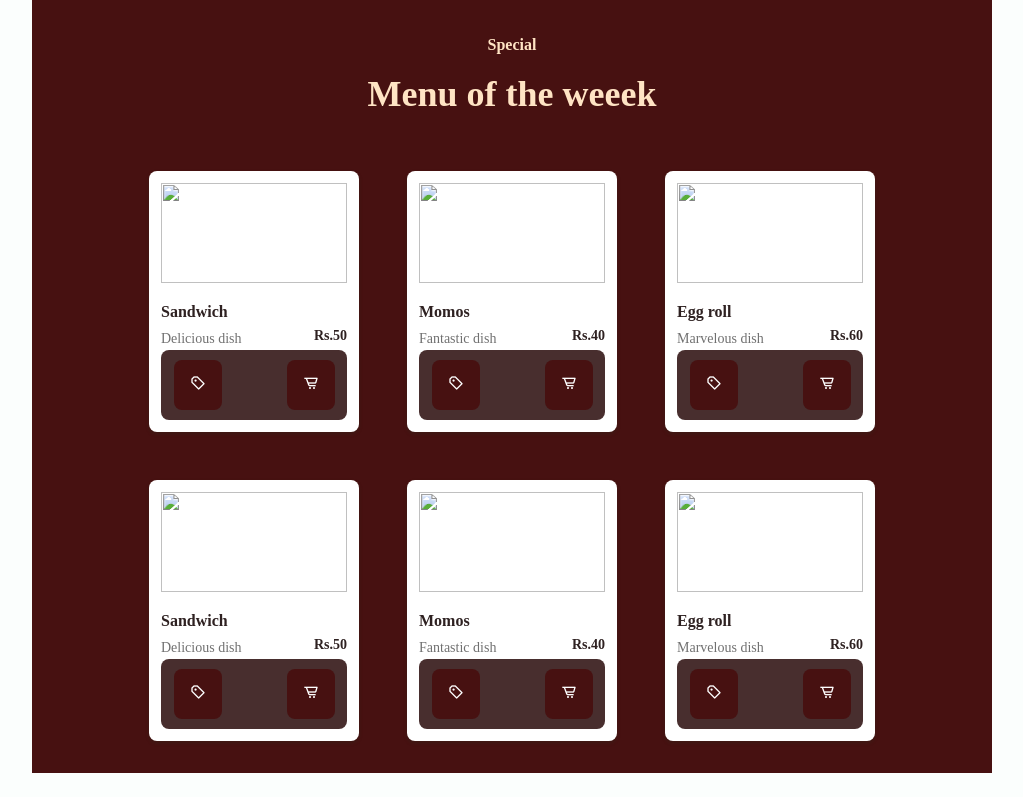
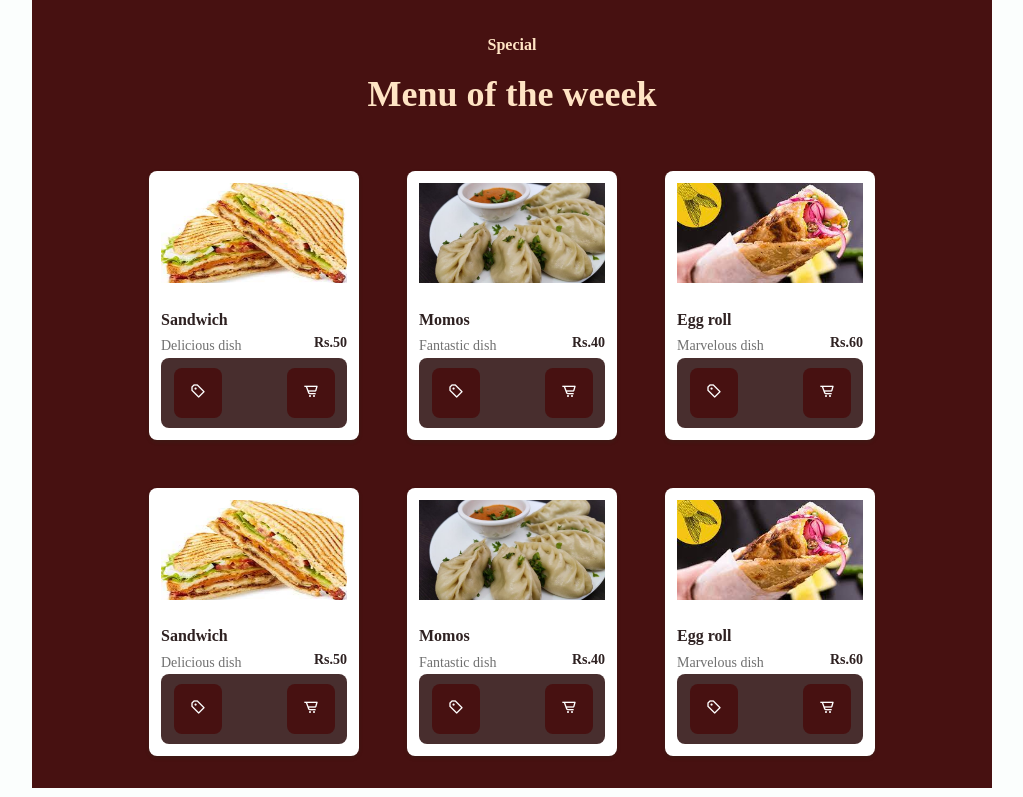
Before and after one commit to Jatinpathak28/food-delivery, a plain HTML site: page index.html in a window 1280 px wide. Shown: the part 2856-3653 px from the top of the page, without its empty margins (128-1151 px from the left). Drawn offline with nearby package versions, Linux system fonts and the light colour scheme.

Commit message:
Update index.html

```diff
--- a/index.html
+++ b/index.html
@@ -78,20 +78,20 @@
         <h2 class="section-title">Our amazing services</h2>
         <div class="services__contents  bd-grid">
             <div class="services__content">
-                <img src="images/dish.jpg" alt="" class="services__img" style="height: 100px;  width: 100px;">
+                <img src="dish.jpg" alt="" class="services__img" style="height: 100px;  width: 100px;">
 
                 <h3 class="services__title services__initial">Excellent food</h3>
                 <p class="services__description services__initial">We offer our clients excellent quality, services for many years, with the best and delicious food in the city.</p>
             </div>
             <div class="services__content">
-                <img src="images/dish1.jpg" alt="" class="services__img" style="height: 100px;  width: 100px;">
+                <img src="dish1.jpg" alt="" class="services__img" style="height: 100px;  width: 100px;">
 
                 <h3 class="services__title services__initial">Fast food</h3>
                 <p class="services__description services__initial">We offer our clients excellent quality, services for many years, with the best and delicious food in the city.</p>
             </div>
             <div class="services__content">
 
-                <img src="images/fast1.png" alt="" class="services__img" style="height: 100px;  width: 120px;">
+                <img src="fast1.png" alt="" class="services__img" style="height: 100px;  width: 120px;">
 
                 <h3 class="services__title services__initial">Delivery</h3>
                 <p class="services__description services__initial">We offer our clients excellent quality, services for many years, with the best and delicious food in the city.</p>
@@ -108,7 +108,7 @@
      <div class="menu__container bd-grid">
          <div class="menu-content">
             <div class="menu_inside">
-                <img src="images/sand.jpg" alt="" class="Menu__img">
+                <img src="sand.jpg" alt="" class="Menu__img">
                 <h3 class="menu__name">Sandwich</h3>
                 <span class="menu__detail">Delicious dish</span>
                 <span class="menu__preci">Rs.50</span>
@@ -124,7 +124,7 @@
         </div>
         <div class="menu-content">
             <div class="menu_inside">
-                <img src="images/momo.jpg" alt="" class="Menu__img">
+                <img src="momo.jpg" alt="" class="Menu__img">
                 <h3 class="menu__name">Momos</h3>
                 <span class="menu__detail">Fantastic dish</span>
                 <span class="menu__preci">Rs.40</span>
@@ -140,7 +140,7 @@
         </div>
         <div class="menu-content">
             <div class="menu_inside">
-                <img src="images/egg.jpg" alt="" class="Menu__img">
+                <img src="egg.jpg" alt="" class="Menu__img">
                 <h3 class="menu__name">Egg roll</h3>
                 <span class="menu__detail">Marvelous dish</span>
                 <span class="menu__preci">Rs.60</span>
@@ -156,7 +156,7 @@
         </div>
         <div class="menu-content">
             <div class="menu_inside">
-                <img src="images/sand.jpg" alt="" class="Menu__img">
+                <img src="sand.jpg" alt="" class="Menu__img">
                 <h3 class="menu__name">Sandwich</h3>
                 <span class="menu__detail">Delicious dish</span>
                 <span class="menu__preci">Rs.50</span>
@@ -172,7 +172,7 @@
         </div>
         <div class="menu-content">
             <div class="menu_inside">
-                <img src="images/momo.jpg" alt="" class="Menu__img">
+                <img src="momo.jpg" alt="" class="Menu__img">
                 <h3 class="menu__name">Momos</h3>
                 <span class="menu__detail">Fantastic dish</span>
                 <span class="menu__preci">Rs.40</span>
@@ -188,7 +188,7 @@
         </div>
         <div class="menu-content">
             <div class="menu_inside">
-                <img src="images/egg.jpg" alt="" class="Menu__img">
+                <img src="egg.jpg" alt="" class="Menu__img">
                 <h3 class="menu__name">Egg roll</h3>
                 <span class="menu__detail">Marvelous dish</span>
                 <span class="menu__preci">Rs.60</span>
```
